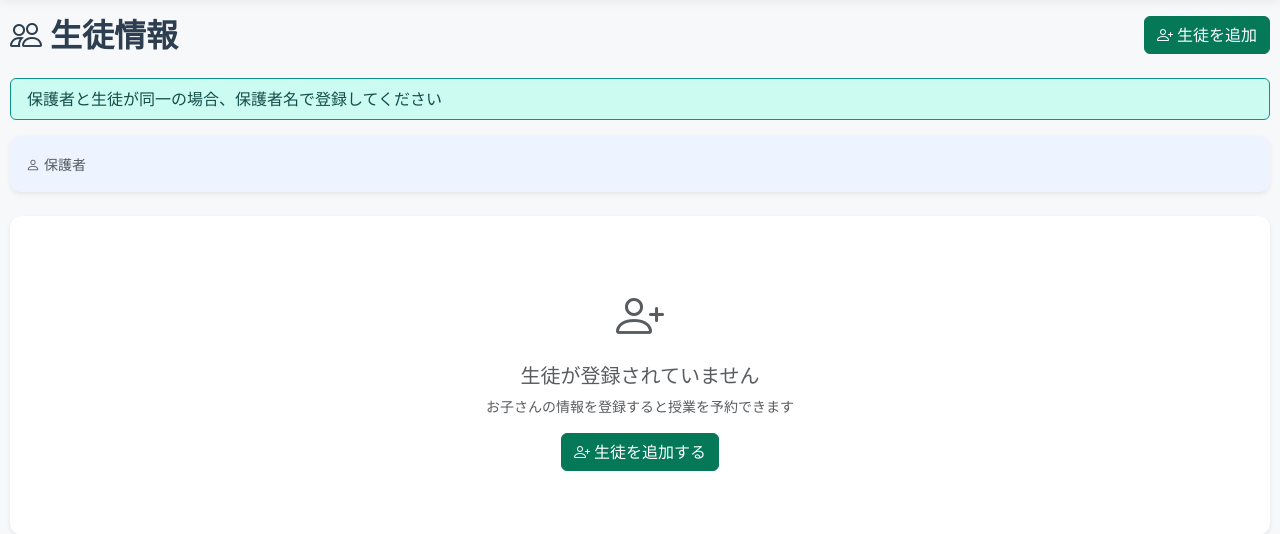
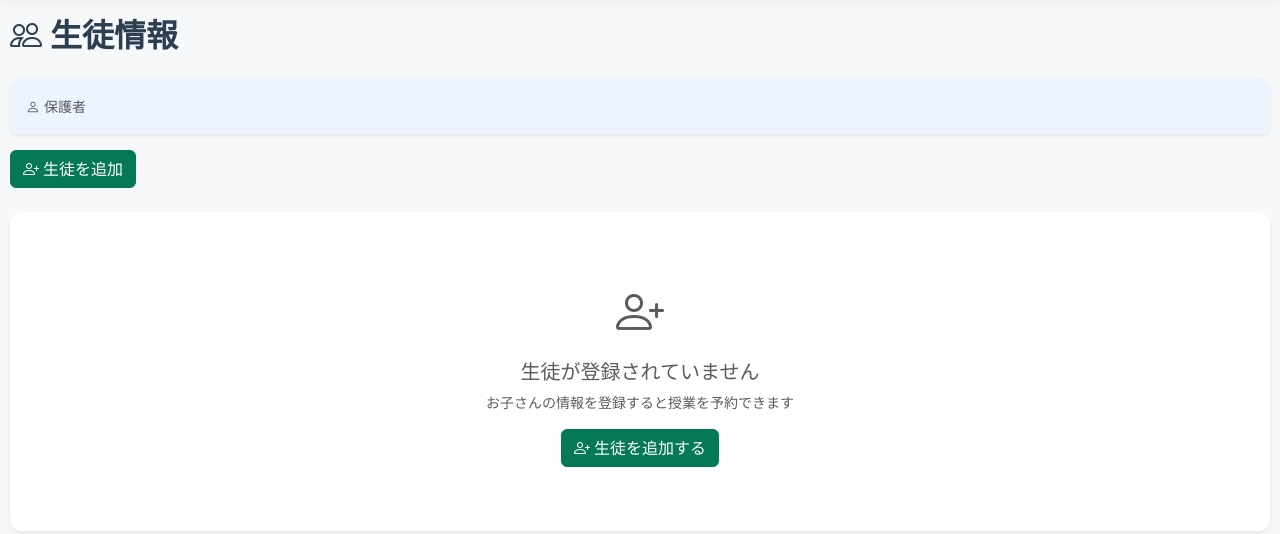
Before and after one commit to kuwajimayutaka-a11y/shodo_reserve, a Django app: template booking/templates/booking/view_students.html in a window 1280 px wide. Shown: the part 68-602 px from the top of the page. Run offline with Django 5.2, Linux system fonts and the light colour scheme; the template is opened without the code that fills it, so the values that code supplies are empty.

Commit message:
生徒追加ボタン位置を修正・ナビカラーをtealに統一

```diff
--- a/booking/templates/booking/view_students.html
+++ b/booking/templates/booking/view_students.html
@@ -3,24 +3,21 @@
 {% block title %}生徒情報{% endblock %}
 
 {% block content %}
-<div class="d-flex justify-content-between align-items-center mb-4">
-    <h2 class="fw-bold mb-0" style="color: #2c3e50;">
-        <i class="bi bi-people me-2"></i>生徒情報
-    </h2>
-    <a href="{% url 'add_student' %}" class="btn btn-success">
-        <i class="bi bi-person-plus me-1"></i>生徒を追加
-    </a>
-</div>
+<h2 class="fw-bold mb-4" style="color: #2c3e50;">
+    <i class="bi bi-people me-2"></i>生徒情報
+</h2>
 
-<div class="alert alert-info py-2" role="alert">
-    保護者と生徒が同一の場合、保護者名で登録してください
-</div>
-
-<div class="card shadow-sm mb-4" style="border-radius: 10px; border: none; background: #eef4ff;">
+<div class="card shadow-sm mb-3" style="border-radius: 10px; border: none; background: #eef4ff;">
     <div class="card-body py-3">
         <span class="text-muted small"><i class="bi bi-person me-1"></i>保護者</span>
         <strong class="ms-1">{{ user.name }}</strong>
     </div>
+</div>
+
+<div class="mb-4">
+    <a href="{% url 'add_student' %}" class="btn btn-success">
+        <i class="bi bi-person-plus me-1"></i>生徒を追加
+    </a>
 </div>
 
 {% if students %}
```
